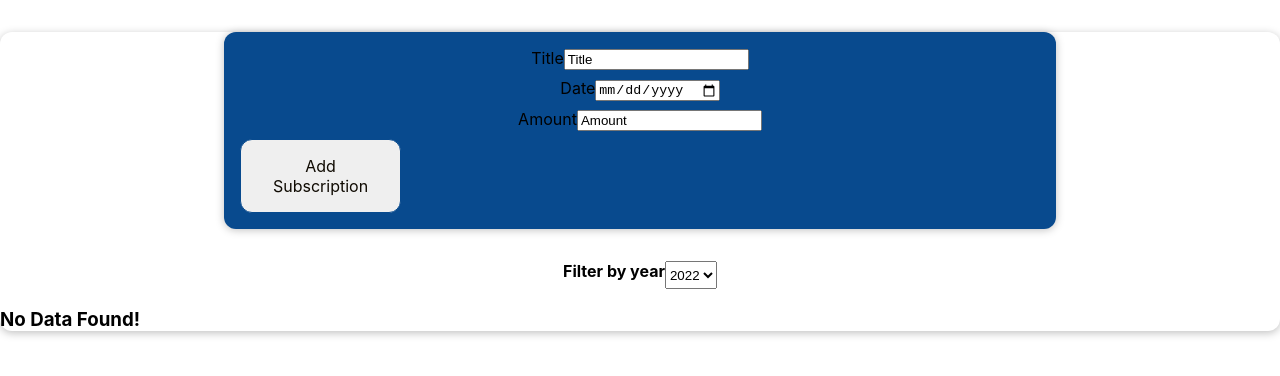
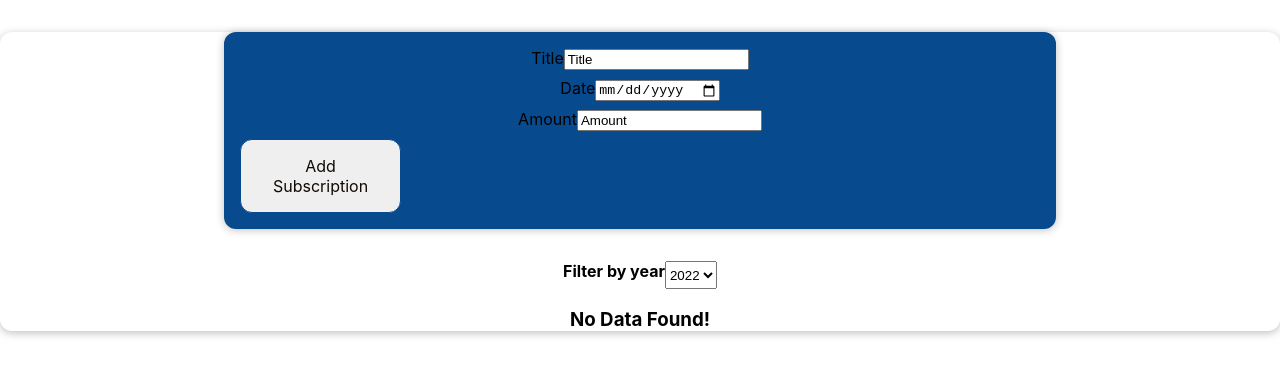
Before and after one commit to stkora/React-Basic-2.0, a React (Create React App) app in the folder my-app/: page / in a window 1280 px wide. Shown: the top 376 px of the page. Built offline with nearby package versions, Linux system fonts and the light colour scheme.

Commit message:
Add new component SubscriptionList

```diff
--- a/my-app/src/App.js
+++ b/my-app/src/App.js
@@ -4,6 +4,7 @@ import Subscription from './components/Subscription';
 import Container from './templates/Container';
 import NewSubscription from './components/NewSubscription/NewSubscription';
 import Filter from './components/Filter';
+import SubscriptionList from './components/SubscriptionList';
 // import React from 'react';
 
 const INITIAL_SUBSCRIPTION = [
@@ -46,6 +47,14 @@ const INITIAL_SUBSCRIPTION = [
    const filteredSubscriptions = subscriptions.filter((item) => {
      return item.date.getFullYear().toString() === filteredYear
    })
+
+
+  //  let content = <h3>No Data Found!</h3>;
+  //  if(filteredSubscriptions.length!== 0) {
+  //  content =  filteredSubscriptions.map((subscription)=>
+  //   <Subscription key={subscription.id} date={subscription.date}
+  //   title={subscription.title} amount={subscription.amount}/>)
+  //  }
   return (
   // React.createElement('div',{},React.createElement('h2',{},'Lets start!'))
     <Container>
@@ -53,11 +62,13 @@ const INITIAL_SUBSCRIPTION = [
     <NewSubscription onAddSubscription = {addSubscriptionHandler}  />
 
     <Filter onFilterChange={filterChangeHandler}   selectedFilter={filteredYear}/>
-    {filteredSubscriptions.length===0 && <h3>No Data Found!</h3>}
+    <SubscriptionList subscriptions={filteredSubscriptions}/>
+
+    {/* {filteredSubscriptions.length===0 && <h3>No Data Found!</h3>}
     {filteredSubscriptions.length !== 0 &&
     filteredSubscriptions.map((subscription)=>
     <Subscription key={subscription.id} date={subscription.date}
-    title={subscription.title} amount={subscription.amount}/>)}
+    title={subscription.title} amount={subscription.amount}/>)} */}
 
 
 
--- /dev/null
+++ b/my-app/src/components/SubscriptionList.css
@@ -0,0 +1,9 @@
+.list {
+    list-style: none;
+    padding: 0;
+
+}
+.list_no_Data {
+    color: black;
+    text-align: center;
+}
--- /dev/null
+++ b/my-app/src/components/SubscriptionList.js
@@ -0,0 +1,14 @@
+import './SubscriptionList.css';
+import Subscription from './Subscription';
+const SubscriptionList = (props) => {
+   if(props.subscriptions.length === 0){return <h3 className='list_no_Data'>No Data Found!</h3>}
+    return(
+    <ul className='list'>
+    {props.subscriptions.map((subscription)=>
+    <Subscription key={subscription.id} date={subscription.date}
+     title={subscription.title} amount={subscription.amount}/>)}
+
+  </ul>
+    )
+}
+export default SubscriptionList;
```
